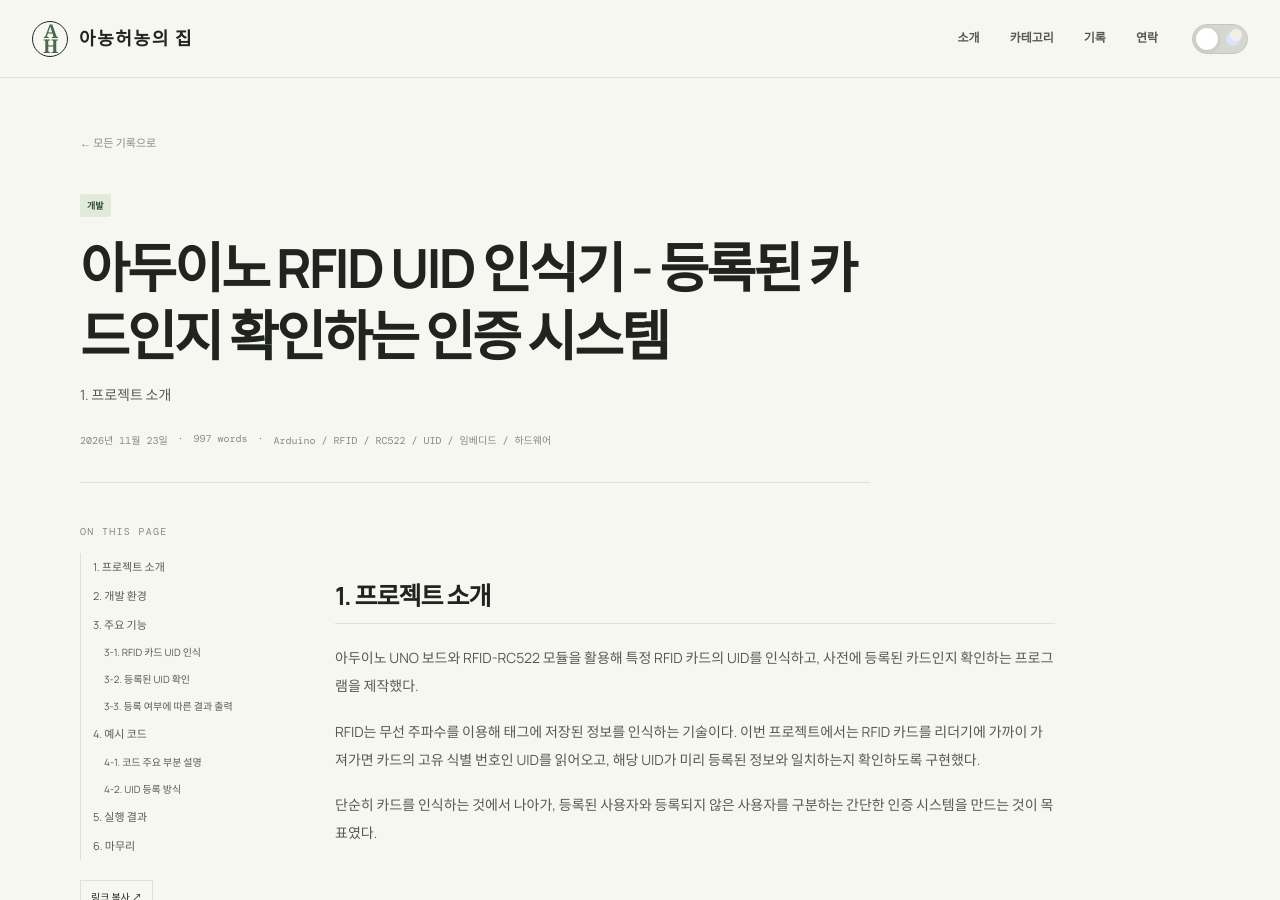
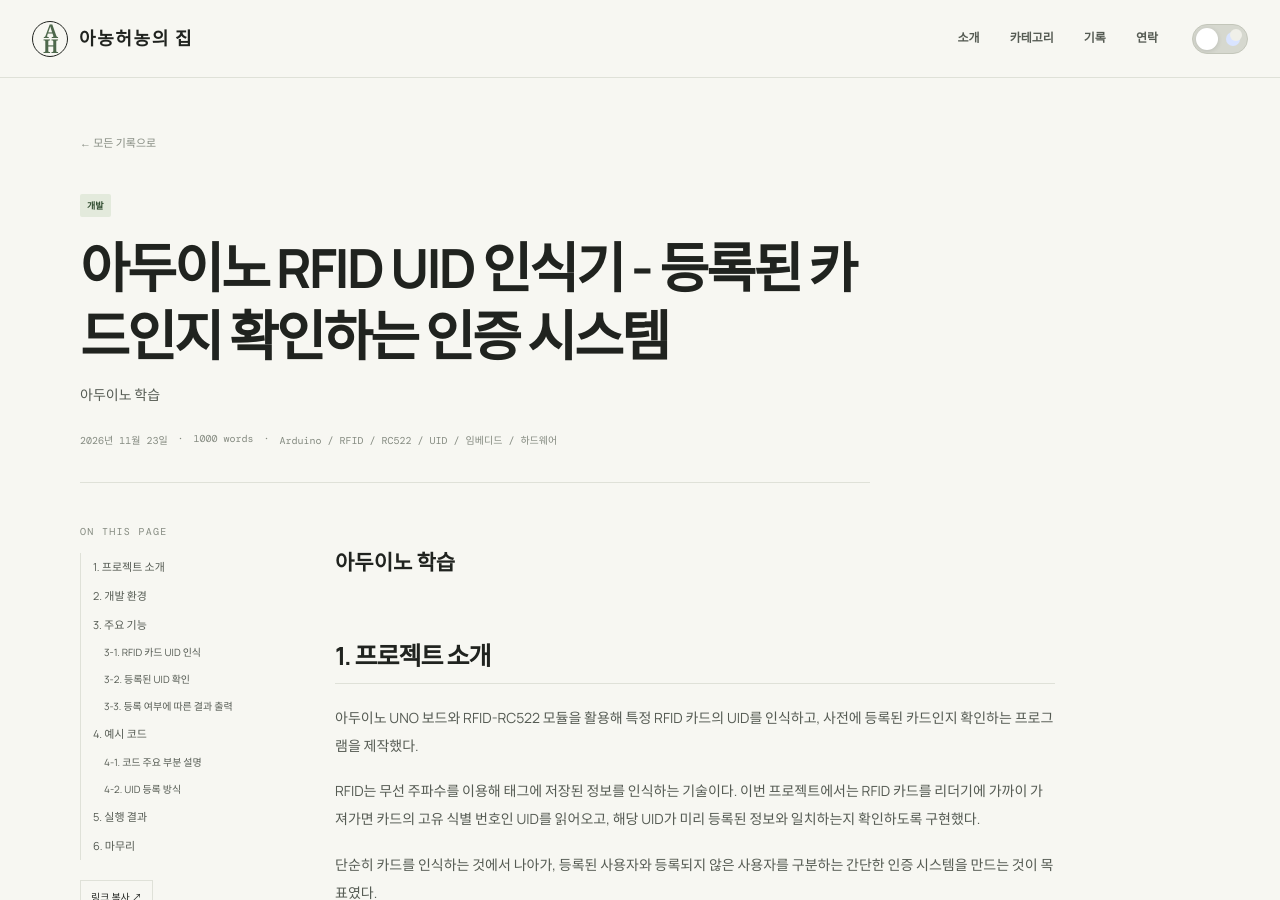
Before and after one commit to pms0602/pms0602.github.io, a Jekyll site: the page built from _posts/2026-11-23-arduino-rfid-uid-reader.md, in a window 1280 px wide and 900 px high. Built offline with Jekyll 4.4.1, drawn with Linux system fonts in a browser that asks for light colours.

Commit message:
edit post contents

```diff
--- a/_posts/2026-11-23-arduino-rfid-uid-reader.md
+++ b/_posts/2026-11-23-arduino-rfid-uid-reader.md
@@ -5,6 +5,8 @@ date: 2026-11-23 13:20:00 +0900
 categories: [개발]
 tags: [Arduino, RFID, RC522, UID, 임베디드, 하드웨어]
 ---
+
+# 아두이노 학습
 
 ## 1. 프로젝트 소개
 
```
Also changed, not shown: _posts/2026-11-23-project-retrospective.md (+2 -0 lines).
